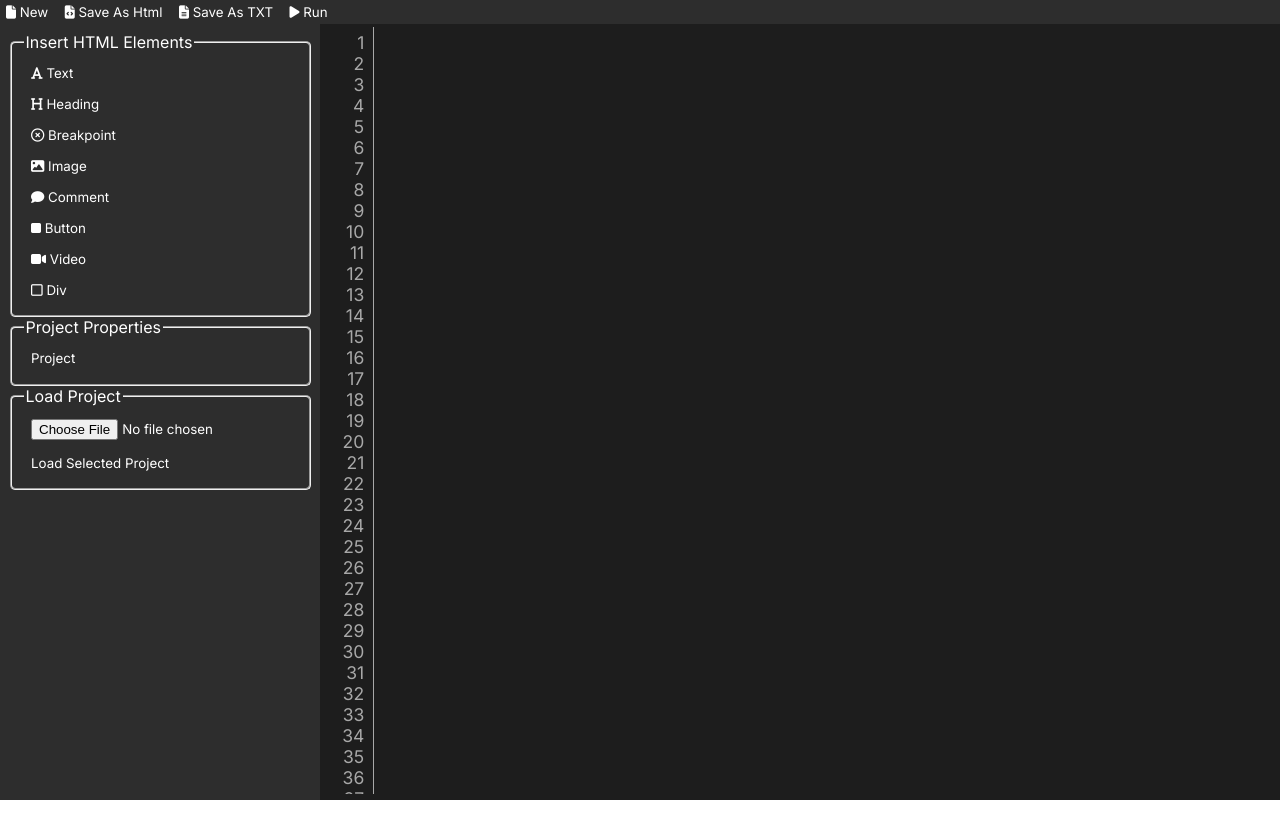
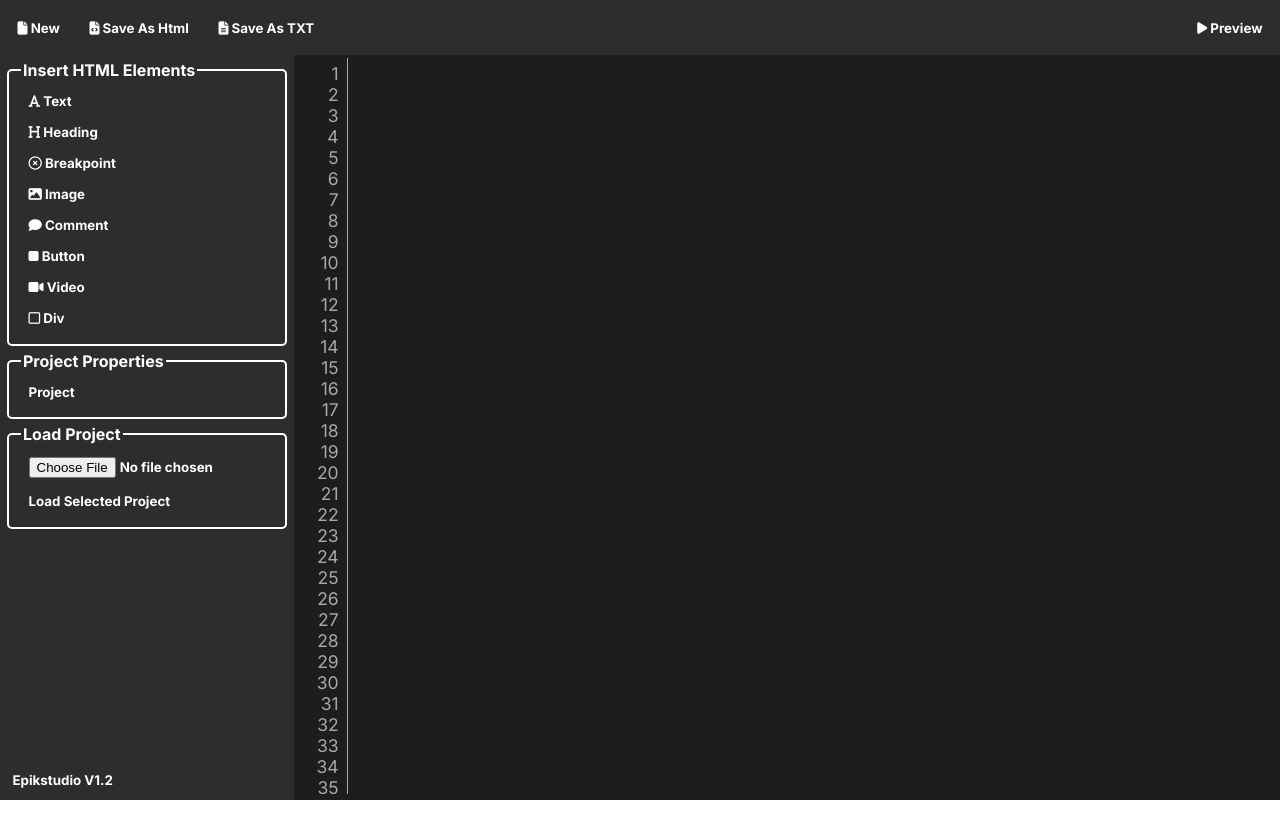
Before and after one commit to Bobuxstation/Epikstudio, a plain HTML site: page index.html in a window 1280 px wide. Shown: the top 838 px of the page. Drawn offline with nearby package versions, Linux system fonts and the light colour scheme.

Commit message:
Updated CSS

```diff
--- a/index.html
+++ b/index.html
@@ -70,18 +70,20 @@ $.fn.linedtextarea.defaults = {
 <style>
 	* {font-family: Inter; user-select: none;}
     body {margin: 0; padding: 0;}
-	.bar1 {background-color: #2d2d2d; width: 100%; height: 24px; box-sizing: border-box;}
-	.bar2 {background-color: #2d2d2d; width: 25%; height: calc(100vh - 24px); float: left; color:white; box-sizing: border-box; padding: 7.5px;}
-	.bar3 {background-color: #1d1d1d; float:right; width: 75%; height: calc(100vh - 24px);}
+	.bar1 {background-color: #2d2d2d; width: 100%; height: 55px; box-sizing: border-box; padding: 5px;}
+	.bar2 {background-color: #2d2d2d; width: 23%; height: calc(100vh - 55px); float: left; color:white; box-sizing: border-box; padding: 5px; font-weight: bold;}
+	.bar3 {background-color: #1d1d1d; float:right; width: 77%; height: calc(100vh - 55px);}
 	iframe {height: 100%; width: 100%; box-sizing: border-box; border: none;}
 	textarea {height: 100%; width: 100%; resize: none; padding: 10px; font-size:17.5px; background-color: #1d1d1d; color: white; border: none; outline: none;}
 	img {height: 25px; width: 25px;}
-	button {background-color: lightgrey; border: 1px solid black; cursor: pointer; text-decoration: none; transition: all 0.25s ease;}
-    .bar1 button {background: none; margin: 0; border: none; color:white; height: 100%; border-radius: 5px;}
+	button {font-weight: bold; background-color: lightgrey; padding: 12.5px; border: 1px solid black; cursor: pointer; text-decoration: none; transition: all 0.25s ease;}
+    .bar1 button {box-sizing: border-box; background: none; font-weight: bold; padding: 12.5px; border: none; color:white; height: 100%; border-radius: 5px;}
     .bar1 button:hover {background: #4d4d4d;}
+    .bar1 button:active {background: #3d3d3d;}
     .bar2 button {background: none; margin: 0; border: none; color:white; padding: 7.5px; text-align: left; width: 100%; border-radius: 5px;}
     .bar2 button:hover {background: #4d4d4d;}
-    fieldset {border-radius: 5px;}
+    .bar2 button:active {background: #3d3d3d;}
+    fieldset {border-radius: 5px; border: white solid 2px; margin-bottom: 5px;}
     ::-webkit-scrollbar {width: 6px;height: 6px;}
     ::-webkit-scrollbar-button {width: 4px;height: 4px;}
     ::-webkit-scrollbar-thumb {background: #e1e1e1;border: 0px none #ffffff;border-radius: 41px;}
@@ -91,7 +93,8 @@ $.fn.linedtextarea.defaults = {
     ::-webkit-scrollbar-track:hover {background: #1d1d1d;}
     ::-webkit-scrollbar-track:active {background: #1d1d1d;}
     ::-webkit-scrollbar-corner {background: transparent;}
-    input {width: 100%; border: none; color: white; background: none; padding: 7.5px; border-radius: 5px; outline: none;}
+    input {font-weight: bold; transition: all 0.25 ease; width: 100%; border: none; color: white; background: none; padding: 7.5px; border-radius: 5px; outline: none;}
+    input:focus {background-color: #4d4d4d; transition: all 0.25 ease;}
     .linedwrap {padding: 3px;}
     .linedtextarea {padding: 0px;margin: 0px;}
     .linedtextarea textarea, .linedwrap .codelines .lineno {font-size: 17.5px;font-family: Inter;line-height: normal !important;}
@@ -108,7 +111,7 @@ $.fn.linedtextarea.defaults = {
 <a href=""><button><i class="fa-solid fa-file"></i> New</button></a>
 <button id="bt" value="Save data to file" onclick="saveFile()"><i class="fa-solid fa-file-code"></i> Save As Html</button>
 <button id="bt" value="Save data to file" onclick="saveTXT()"><i class="fa-solid fa-file-lines"></i> Save As TXT</button>
-<a href="#myframe"><button onclick="updateIframe()"><i class="fa-solid fa-play"></i> Run</button></a>
+<a href="#myframe" style="float: right;"><button onclick="updateIframe()"><i class="fa-solid fa-play"></i> Preview</button></a>
 </div>
 
 
@@ -131,6 +134,7 @@ $.fn.linedtextarea.defaults = {
 <fieldset><legend>Load Project</legend>
 <input type="file" id="fileToLoad"><button onclick="loadFileAsText()">Load Selected Project</button>
 </fieldset>
+<div style="bottom: 0; position: absolute; margin-bottom: 5px;"><button>Epikstudio V1.2</button></div>
 </div>
 
 
```
